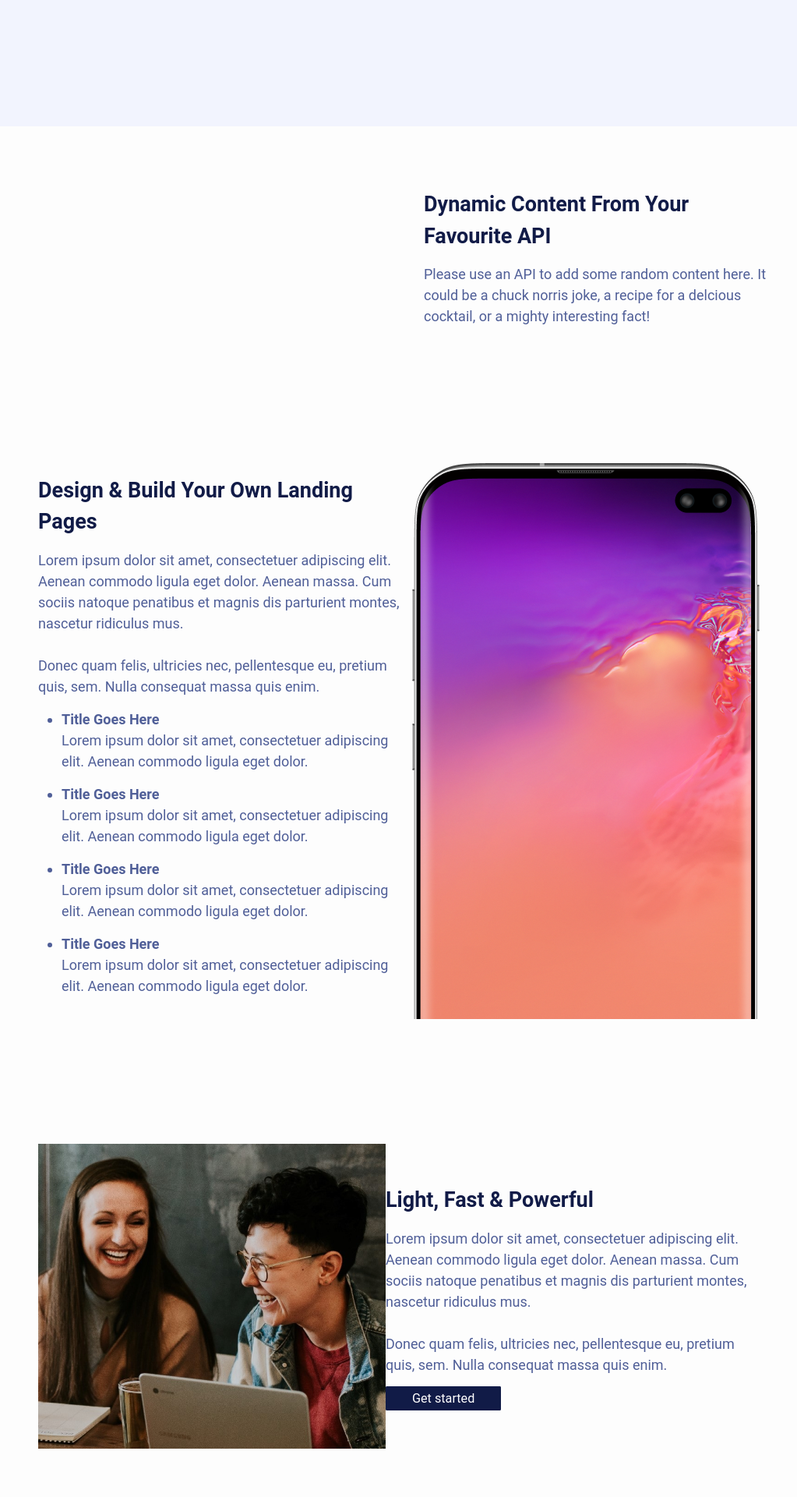
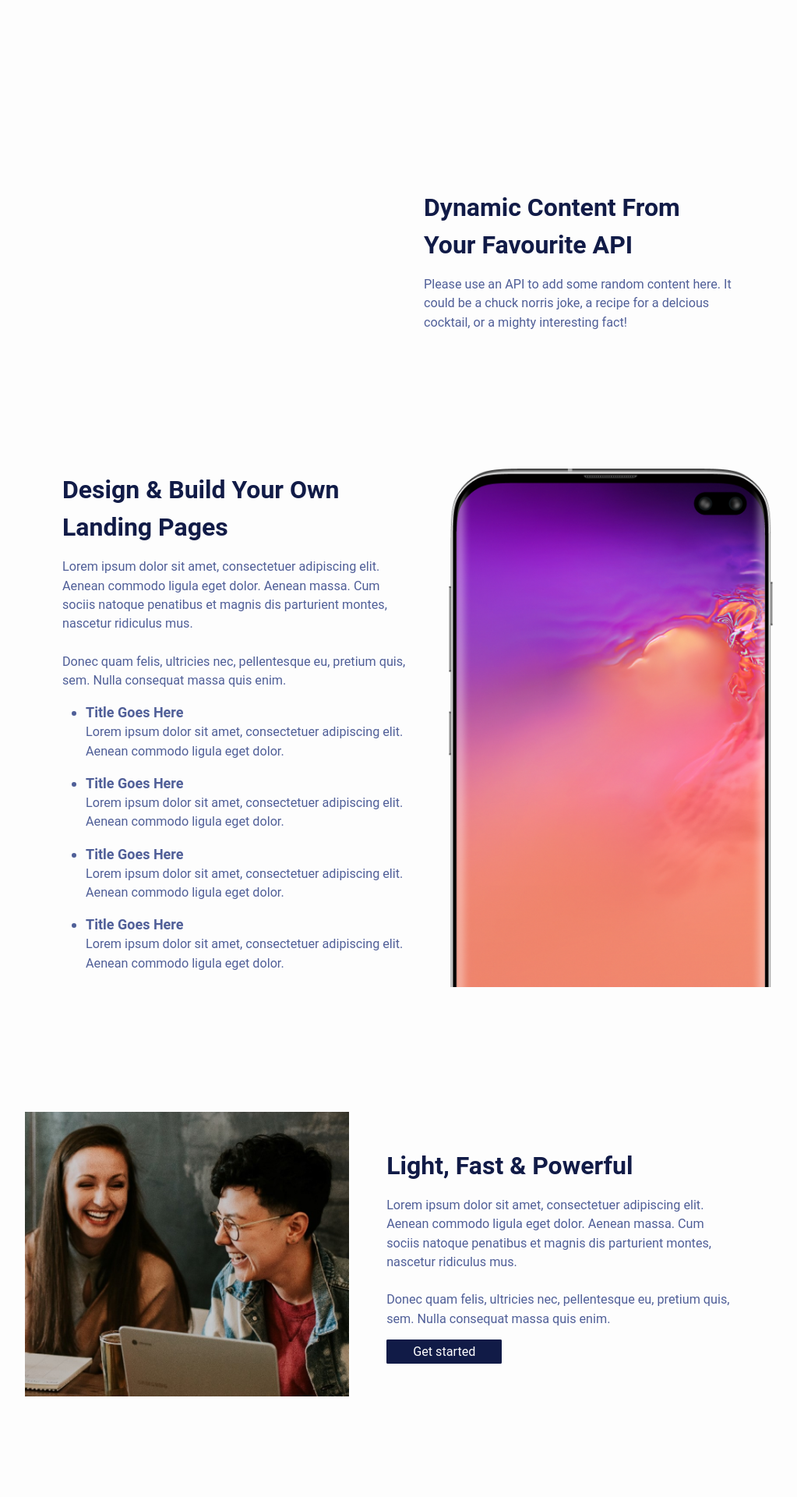
Before and after one commit to beatricebock/wunder, a Jekyll site: the page built from index.markdown, in a window 1280 px wide. Shown: the part 964-2884 px from the top of the page at 78% size, without its empty margins (128-1151 px from the left). Built offline with Jekyll 4.4.1, drawn with Linux system fonts in a browser that asks for light colours.

Commit message:
overall layout adjustment

```diff
--- a/_sass/minima/_layout.scss
+++ b/_sass/minima/_layout.scss
@@ -91,7 +91,7 @@ a.button,
   background-image: url(/assets/hero-blob.svg);
   background-repeat: no-repeat;
   background-position-x: right;
-  background-size: 100vw;
+  background-size: 50vw;
   background-clip: border-box;
 
   overflow: visible;
@@ -139,6 +139,10 @@ h5 {
   font-weight: 600;
 }
 
+h2 {
+  font-size: 2rem;
+}
+
 h1 {
   font-size: 2.7em;
 }
@@ -147,14 +151,24 @@ h1 {
   padding: 5rem 10rem;
   display: flex;
   align-items: center;
-  justify-content: center;
+  justify-content: space-between;
   .content {
     width: 50%;
+    max-width: 30rem;
+    margin: 0 3rem;
+    p {
+      font-size: 0.9em;
+    }
   }
 }
 @include media-query($on-laptop) {
   .container {
     flex-direction: column;
+    padding: 5rem 10rem;
+    padding: 5rem 3rem;
+    .content {
+      width: 100%;
+    }
   }
 }
 .api.container {
```
